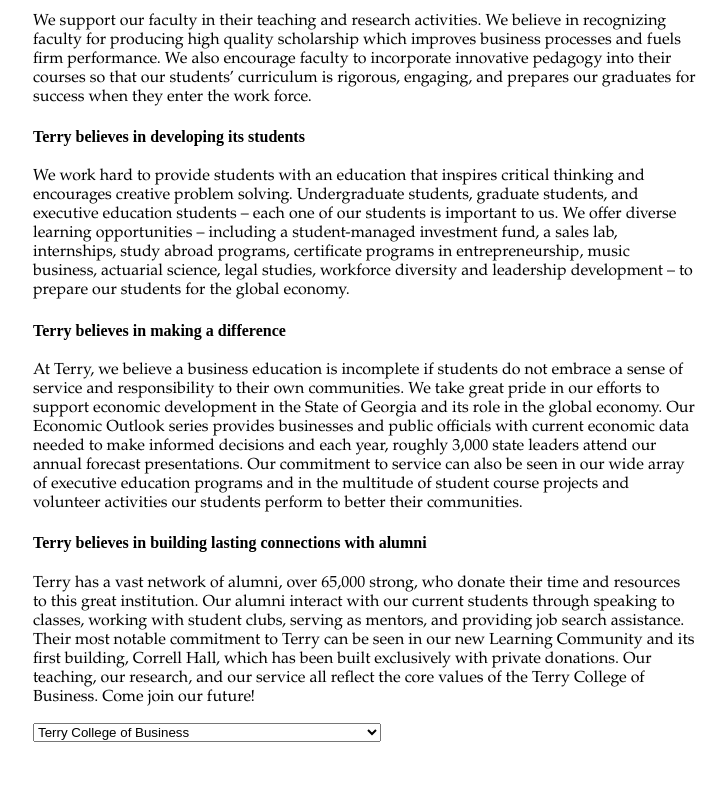
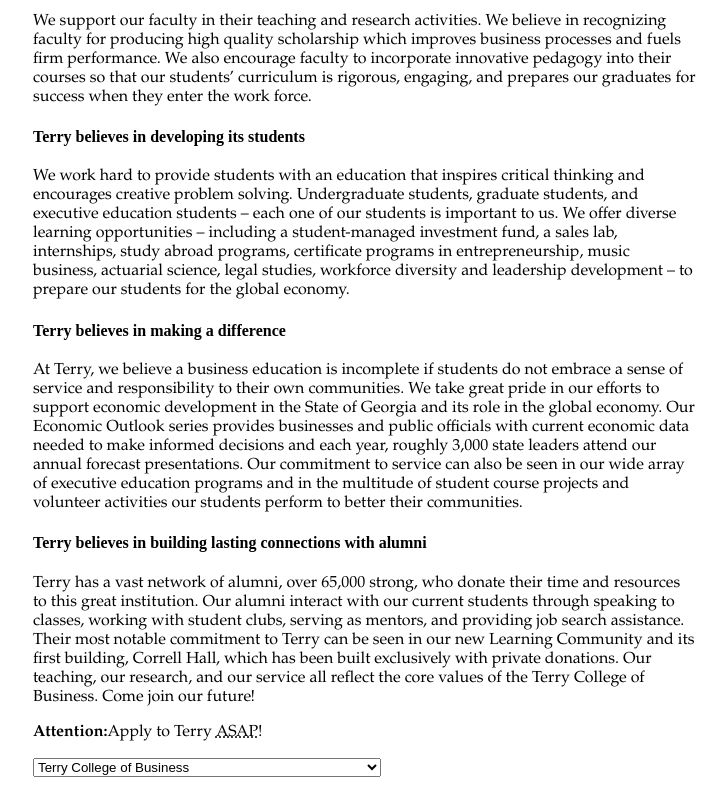
Before and after one commit to dema110/dnk72886.github.io, a plain HTML site: page index.html in a window 1280 px wide. Shown: the part 1158-1958 px from the top of the page, without its empty margins (275-1002 px from the left). Before the commit the page ends 1923 px from the top, so only its background shows below. Drawn offline with Linux system fonts and the light colour scheme.

Commit message:
Update index.html

```diff
--- a/index.html
+++ b/index.html
@@ -123,7 +123,7 @@
 			Our teaching, our research, and our service all reflect the core values of the Terry College
 			of Business. Come join our future!</p>
 
-		</p>
+		<p><strong>Attention:</strong>Apply to Terry <acronym title = "as soon as possible">ASAP</acronym>!</p>
 
 
 
```
